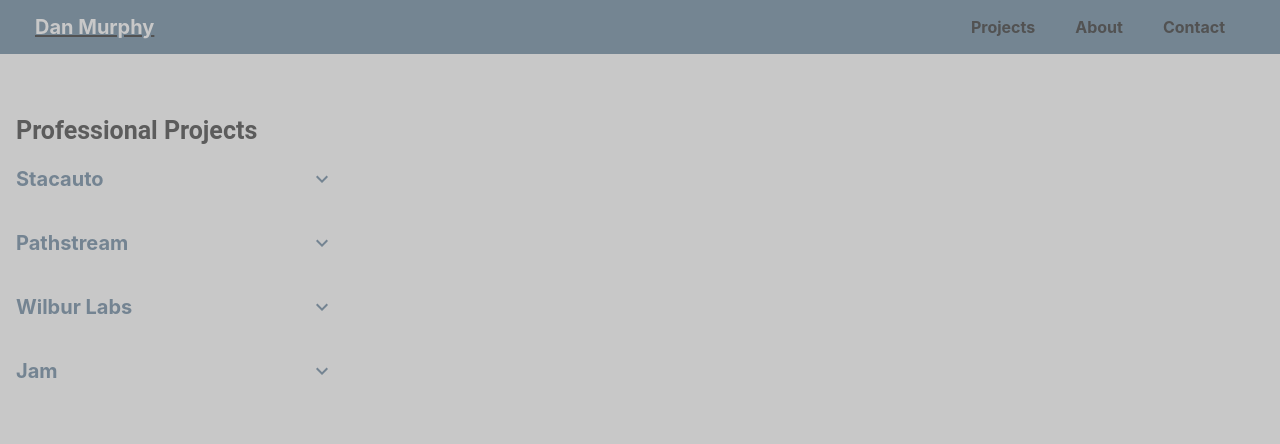
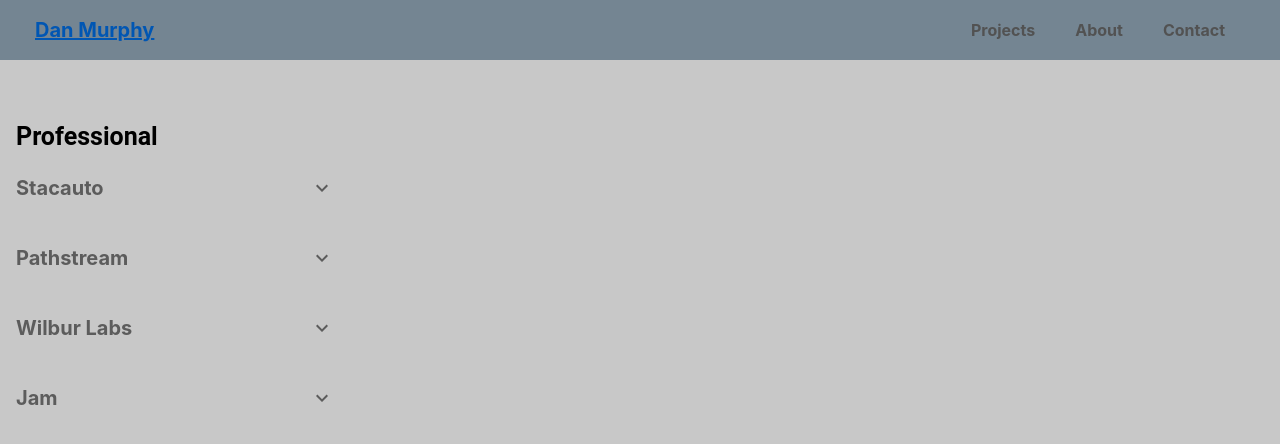
Before and after one commit to danmurphy1217/website, a React (Create React App) app: page /projects in a window 1280 px wide. Shown: the top 444 px of the page. Built offline with nearby package versions, Linux system fonts and the light colour scheme.

Commit message:
added project toggles and V1 of mapping project data -> Bootstrap react component

```diff
--- a/package.json
+++ b/package.json
@@ -8,8 +8,10 @@
     "@testing-library/jest-dom": "^5.11.4",
     "@testing-library/react": "^11.1.0",
     "@testing-library/user-event": "^12.1.10",
+    "bootstrap": "^4.5.3",
     "grapheme-splitter": "^1.0.4",
     "react": "^17.0.1",
+    "react-bootstrap": "^1.4.0",
     "react-dom": "^17.0.1",
     "react-responsive-carousel": "^3.2.11",
     "react-router-dom": "^5.2.0",
--- a/src/components/ProjectSidebar.js
+++ b/src/components/ProjectSidebar.js
@@ -8,15 +8,33 @@
     projects: [
       {
         slug: "backend-api",
-        label: "Live Backend API"
+        label: "Live Backend API",
+        meta: {
+          description: "A robust Backend API build to support Stacauto's frontend. This API has 6 endpoints that unlock access to all aspects of our data ranging from vehicle-specific information such as Make, Model, VIN, and Exterior and Interior Color to Dealer-specific information such as the Dealer ID, Address, and more.",
+          techStack: ["Python", "Django", "MySQL", "Apache", "AWS EC2"],
+          projectRequirements: ["RESTful API", "Endpoint that returns all unique Object Equipment Manufacturers (Makes)", "Endpoint that accepts the Make as a parameter and returns all models matching that make", "Endpoint that accepts the Make and Model as parameters and returns all matching vehicles", "Endpoint that accepts the VIN as a parameter and returns the one matching vehicle", "Endpoint that accepts a payload pertaining to a test drive submission and sends it to a MySQL database", "Robust error handling for errant submission and payload information"],
+          problemsSolved: ["Deploying with Apache on Ubuntu 18.04", "CORS and CSRF Best Practices", "How to allow AWS Services to communicate with one another (specifically s3 -> ec2 -> rds)", "popular forms of authentication, specifically OAuth2 and JWT"],
+        },
       },
       {
         slug: "mysql-db-setup",
-        label: "MySQL Design and Implementation"
+        label: "MySQL Design and Implementation",
+        meta: {
+          description: "",
+          techStack: [""],
+          projectRequirements: [""],
+          problemsSolved: [""],
+        },
       },
       {
         slug: "shopify-dynamic-inventory",
-        label: "Ruby Lambda Function for Shopify Inventory"
+        label: "Ruby Lambda Function for Shopify Inventory",
+        meta: {
+          description: "",
+          techStack: [""],
+          projectRequirements: [""],
+          problemsSolved: [""],
+        },
       },
     ],
   },
@@ -25,47 +43,95 @@
     projects: [
       {
         slug: "mysql-course-review",
-        label: "MySQL Course Review"
+        label: "MySQL Course Review",
+        meta: {
+          description: "",
+          techStack: [""],
+          projectRequirements: [""],
+          problemsSolved: [""],
+        },
       },
       {
         slug: "python-for-data-analysis",
-        label: "Python For Data Analysis Course"
+        label: "Python For Data Analysis Course",
+        meta: {
+          description: "",
+          techStack: [""],
+          projectRequirements: [""],
+          problemsSolved: [""],
+        },
       },
       {
         slug: "stats-course-review",
-        label: "Statistics Course Review"
+        label: "Statistics Course Review",
+        meta: {
+          description: "",
+          techStack: [""],
+          projectRequirements: [[""]],
+          problemsSolved: [""],
+        },
       },
       {
         slug: "unity-course-update",
-        label: "Unity Course Update"
-      }
-    ]
+        label: "Unity Course Update",
+        meta: {
+          description: "",
+          techStack: [""],
+          projectRequirements: [""],
+          problemsSolved: [""],
+        },
+      },
+    ],
   },
   {
     companyName: "Wilbur Labs",
     projects: [
       {
         slug: "traffic-analyzer",
-        label: "Traffic Analyzer"
+        label: "Traffic Analyzer",
+        meta: {
+          description: "",
+          techStack: [""],
+          projectRequirements: [""],
+          problemsSolved: [""],
+        },
       },
       {
         slug: "api-business-dev",
-        label: "API Market Research"
-      }
-    ]
+        label: "API Market Research",
+        meta: {
+          description: "",
+          techStack: [""],
+          projectRequirements: [""],
+          problemsSolved: [""],
+        },
+      },
+    ],
   },
   {
     companyName: "Jam",
     projects: [
       {
         slug: "network-graph",
-        label: "UBS Network Graph"
+        label: "UBS Network Graph",
+        meta: {
+          description: "",
+          techStack: [""],
+          projectRequirements: [""],
+          problemsSolved: [""],
+        },
       },
       {
         slug: "matching-algorithm",
-        label: "Matching Algorithm"
-      }
-    ]
+        label: "Matching Algorithm",
+        meta: {
+          description: "",
+          techStack: [""],
+          projectRequirements: [""],
+          problemsSolved: [""],
+        },
+      },
+    ],
   },
 ];
 
--- a/src/components/extras/buildProjectSidebar.js
+++ b/src/components/extras/buildProjectSidebar.js
@@ -2,12 +2,16 @@
 import List from "@material-ui/core/List";
 import ListItem from "@material-ui/core/ListItem";
 import ListItemText from "@material-ui/core/ListItemText";
-import ListItemIcon from "@material-ui/core/ListItemIcon";
 import ListSubheader from "@material-ui/core/ListSubheader";
 import ExpandLess from "@material-ui/icons/ExpandLess";
 import ExpandMore from "@material-ui/icons/ExpandMore";
 import Collapse from "@material-ui/core/Collapse";
 import { makeStyles } from "@material-ui/core/styles";
+import Jumbotron from "react-bootstrap/Jumbotron";
+import Button from "react-bootstrap/Button";
+import Card from "react-bootstrap/Card";
+import Accordion from "react-bootstrap/Accordion";
+import "bootstrap/dist/css/bootstrap.min.css";
 
 const useStyles = makeStyles((theme) => ({
   // ! useful for overiding material ui default typography
@@ -15,16 +19,21 @@
   root: {
     width: 350,
     height: "auto",
-    color: "#748492",
+    color: "#5C5C5C",
     fontWeight: "bold",
-    fontSize: "20px"
+    fontSize: "20px",
   },
   nested: {
     paddingLeft: theme.spacing(4),
     minWidth: "auto",
     fontSize: "16px",
   },
-
+  header: {
+    color: "black",
+    fontWeight: "bold",
+    fontSize: "25px",
+    paddingTop: "15%",
+  },
 }));
 
 function SidebarWith({ companyDetails }) {
@@ -74,7 +83,7 @@
             handleCompanyOpen(company.companyName);
           }}
         >
-          <ListItemText primary={company.companyName} disableTypography/>
+          <ListItemText primary={company.companyName} disableTypography />
           {open[company.companyName] ? <ExpandLess /> : <ExpandMore />}
         </ListItem>
         {Array.isArray(company.projects) ? (
@@ -96,7 +105,10 @@
                           handleProjectClicked(project.label);
                         }}
                       >
-                        <ListItemText primary={project.label} disableTypography/>
+                        <ListItemText
+                          primary={project.label}
+                          disableTypography
+                        />
                       </ListItem>
                     </List>
                   </Collapse>
@@ -132,11 +144,61 @@
       let companyProjects = projectDetails[name];
       companyProjects.forEach((project) => {
         console.log(projectClicked[project.label]);
+        console.log(project);
+
         if (projectClicked[project.label]) {
+          const requirements = [];
+          project.meta.projectRequirements.forEach((p) => {
+            requirements.push(<li>{p}</li>);
+          });
+          const techStack = [];
+          project.meta.techStack.forEach((p) => {
+            techStack.push(<li>{p}</li>);
+          });
+          const problemsSolved = [];
+          project.meta.problemsSolved.forEach((p) => {
+            problemsSolved.push(<li>{p}</li>);
+          });
           return projectNameToDisplay.push(
-            <h2 style={{ fontSize: "60px", color: "black" }}>
-              {project.label} was clicked.
-            </h2>
+            <Jumbotron style={{ backgroundColor: "#C8C8C8" }}>
+              <h1>{project.label}</h1>
+              <p>{project.meta.description}</p>
+              <p>
+                <Button variant="primary">Demo</Button>
+              </p>
+              <Accordion defaultActiveKey="0">
+                <Card>
+                  <Card.Header>
+                    <Accordion.Toggle as={Button} variant="link" eventKey="0">
+                      Project Requirements
+                    </Accordion.Toggle>
+                  </Card.Header>
+                  <Accordion.Collapse eventKey="0">
+                    <Card.Body>{requirements}</Card.Body>
+                  </Accordion.Collapse>
+                </Card>
+                <Card>
+                  <Card.Header>
+                    <Accordion.Toggle as={Button} variant="link" eventKey="1">
+                      Tech Stack
+                    </Accordion.Toggle>
+                  </Card.Header>
+                  <Accordion.Collapse eventKey="1">
+                    <Card.Body>{techStack}</Card.Body>
+                  </Accordion.Collapse>
+                </Card>
+                <Card>
+                  <Card.Header>
+                    <Accordion.Toggle as={Button} variant="link" eventKey="2">
+                      Outcomes
+                    </Accordion.Toggle>
+                  </Card.Header>
+                  <Accordion.Collapse eventKey="2">
+                    <Card.Body>{problemsSolved}</Card.Body>
+                  </Accordion.Collapse>
+                </Card>
+              </Accordion>
+            </Jumbotron>
           );
         }
       });
@@ -147,8 +209,8 @@
     <div style={{ display: "flex" }}>
       <List
         subheader={
-          <ListSubheader style={{ fontSize: "25px", paddingTop: "15%", fontWeight: "bold"}}>
-            Professional Projects
+          <ListSubheader className={classes.header}>
+            Professional
           </ListSubheader>
         }
       >
@@ -157,7 +219,7 @@
         </Collapse>
         {companyFormattedComponents}
       </List>
-      {companyNameToDisplay}
+      {/* {companyNameToDisplay} */}
       {projectNameToDisplay}
     </div>
   );
```
Also changed, not shown: 2 other files (tests, documents, lock files or other folders).
